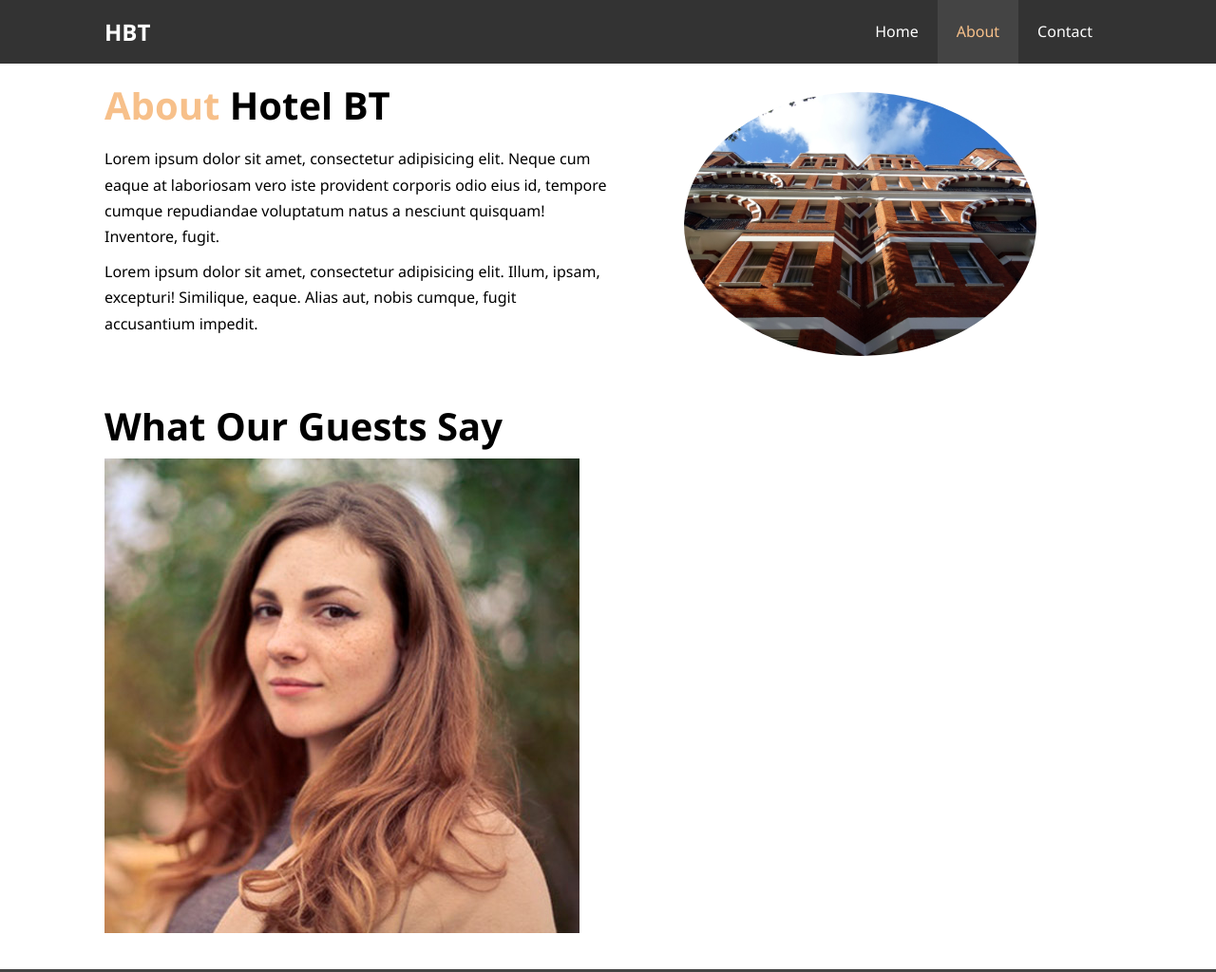
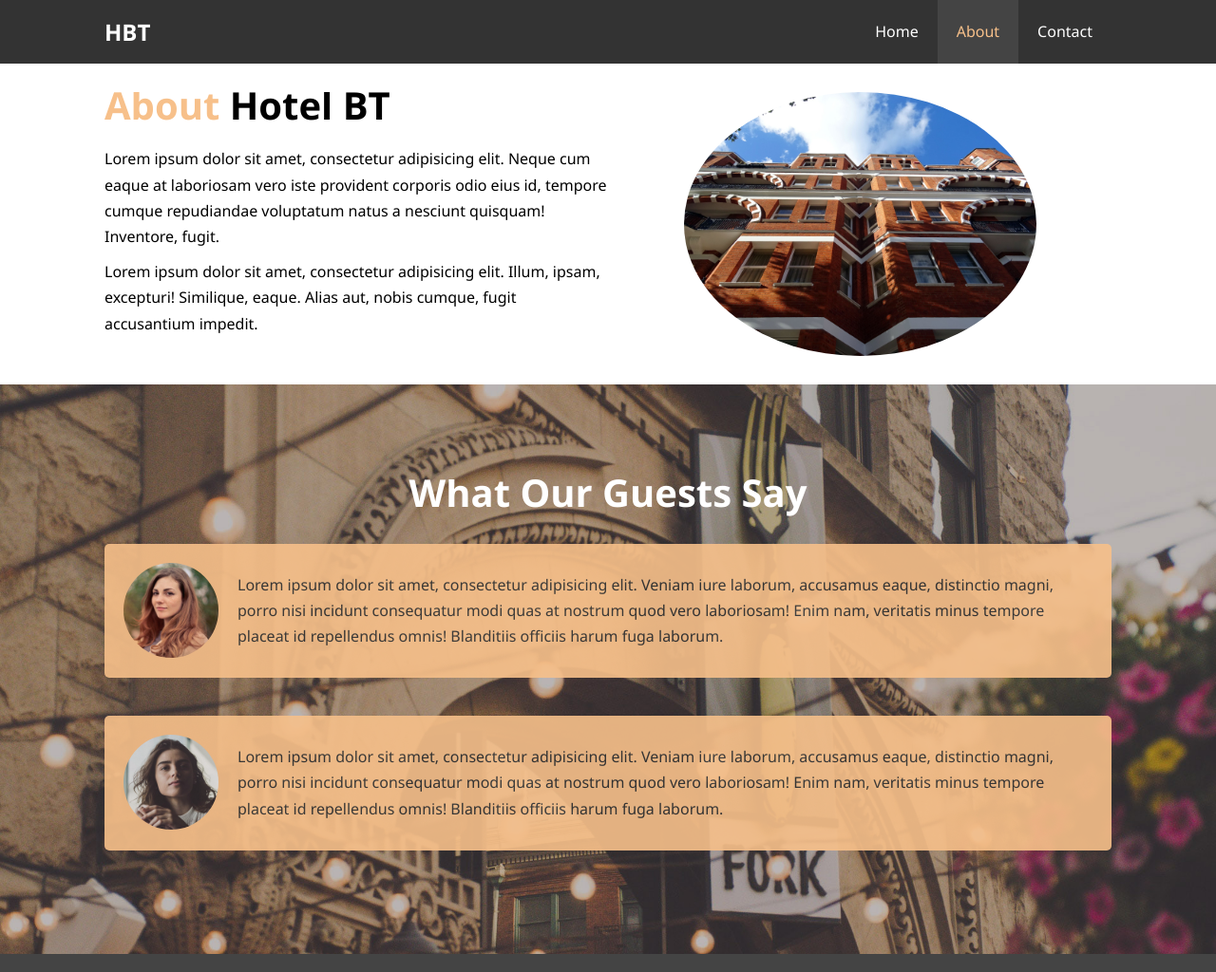
Before and after one commit to JoeQuattrone/hbt_hotel, a plain HTML site: page about.html in a window 1280 px wide. Shown: the top 1024 px of the page at 95% size. Drawn offline with Linux system fonts and the light colour scheme.

Commit message:
style about page

```diff
--- a/about.html
+++ b/about.html
@@ -39,8 +39,14 @@
     <section id="testimonials" class="py-3">
       <div class="container">
         <h2 class="l-heading">What Our Guests Say</h2>
-        <div class="testimonial">
+        <div class="testimonial bg-primary">
           <img src="./images/person-1.jpg" alt="Samantha">
+          <p>Lorem ipsum dolor sit amet, consectetur adipisicing elit. Veniam iure laborum, accusamus eaque, distinctio magni, porro nisi incidunt consequatur modi quas at nostrum quod vero laboriosam! Enim nam, veritatis minus tempore placeat id repellendus omnis! Blanditiis officiis harum fuga laborum.</p>
+        </div>
+
+        <div class="testimonial bg-primary">
+          <img src="./images/person-2.jpg" alt="Jen">
+          <p>Lorem ipsum dolor sit amet, consectetur adipisicing elit. Veniam iure laborum, accusamus eaque, distinctio magni, porro nisi incidunt consequatur modi quas at nostrum quod vero laboriosam! Enim nam, veritatis minus tempore placeat id repellendus omnis! Blanditiis officiis harum fuga laborum.</p>
         </div>
       </div>
     </section>
--- a/css/style.css
+++ b/css/style.css
@@ -204,7 +204,32 @@ p {
   /* min-height: 100%; */
 }
 
+/* Testimonials */
+#testimonials {
+  height: 600px;
+  background: url('../images/test-bg.jpg') no-repeat center center/cover;
+  padding-top: 100px;
+}
 
+#testimonials .testimonial {
+  padding: 20px;
+  margin-bottom: 40px;
+  border-radius: 5px;
+  opacity: 0.9;
+}
+
+#testimonials .testimonial img {
+  width: 100px;
+  float: left;
+  margin-right: 20px;
+  border-radius: 50%;
+}
+
+#testimonials h2 {
+  color: #fff;
+  text-align: center;
+  padding-bottom: 40px;
+}
 /* Footer */
 #main-footer {
   text-align: center;
```
